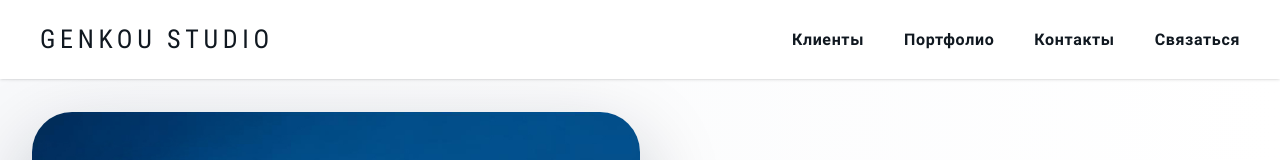
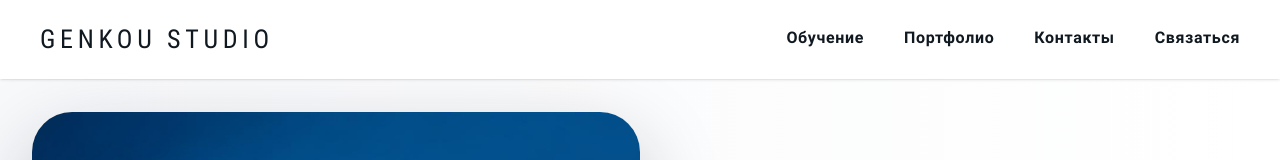
Before and after one commit to aiarsenov/genkou-studio-next, a Next.js app: page / in a window 1280 px wide. Shown: the top 160 px of the page. Built offline with nearby package versions, Linux system fonts and the light colour scheme.

Commit message:
Implement minimalist fixed header with animated underline

```diff
--- a/components/NavBar.tsx
+++ b/components/NavBar.tsx
@@ -3,19 +3,19 @@
 import Link from 'next/link';
 import { useState } from 'react';
 
-const navItems = [
-  { href: '#clients', label: 'Клиенты' },
+const links = [
+  { href: '#education', label: 'Обучение' },
   { href: '#portfolio', label: 'Портфолио' },
   { href: '#contacts', label: 'Контакты' },
   { href: '#contacts', label: 'Связаться' },
 ];
 
 export default function NavBar() {
-  const [isMenuOpen, setIsMenuOpen] = useState(false);
+  const [menuOpen, setMenuOpen] = useState(false);
 
   return (
     <header className="fixed top-0 left-0 w-full bg-white shadow-sm z-50">
-      <div className="max-w-7xl mx-auto flex items-center justify-between px-6 md:px-10 py-6">
+      <div className="flex justify-between items-center max-w-7xl mx-auto px-6 md:px-10 py-6">
         <Link
           href="/"
           className="text-[22px] md:text-[26px] font-heading tracking-[0.18em] uppercase text-[#101820]"
@@ -23,14 +23,14 @@ export default function NavBar() {
           GENKOU STUDIO
         </Link>
 
-        <nav className="hidden md:flex items-center gap-10 text-base font-semibold text-[#101820] tracking-[0.04em]">
-          {navItems.map((item) => (
+        <nav className="hidden md:flex gap-10 text-base font-semibold text-[#101820] tracking-[0.04em]">
+          {links.map((link) => (
             <Link
-              key={item.label}
-              href={item.href}
-              className="transition-colors hover:text-[#101820]/70"
+              key={link.href + link.label}
+              href={link.href}
+              className="relative pb-1 transition-colors hover:text-[#101820]/70 after:content-[''] after:absolute after:left-0 after:bottom-0 after:h-[2px] after:w-full after:bg-[#101820] after:scale-x-0 after:origin-left after:transition-transform after:duration-300 hover:after:scale-x-100"
             >
-              {item.label}
+              {link.label}
             </Link>
           ))}
         </nav>
@@ -39,26 +39,24 @@ export default function NavBar() {
           type="button"
           aria-label="Toggle menu"
           className="md:hidden text-3xl text-[#101820]"
-          onClick={() => setIsMenuOpen((prev) => !prev)}
+          onClick={() => setMenuOpen((open) => !open)}
         >
           ☰
         </button>
       </div>
 
-      {isMenuOpen && (
-        <div className="md:hidden border-t border-[#E5E5E5] bg-white shadow-sm">
-          <div className="flex flex-col items-center gap-4 py-4 text-lg font-semibold text-[#101820]">
-            {navItems.map((item) => (
-              <Link
-                key={item.label}
-                href={item.href}
-                className="transition-colors hover:text-[#101820]/70"
-                onClick={() => setIsMenuOpen(false)}
-              >
-                {item.label}
-              </Link>
-            ))}
-          </div>
+      {menuOpen && (
+        <div className="md:hidden flex flex-col items-center gap-4 bg-white border-t py-4 shadow-sm text-lg font-medium text-[#101820]">
+          {links.map((link) => (
+            <Link
+              key={link.href + link.label + '-mobile'}
+              href={link.href}
+              className="transition-colors hover:text-[#101820]/70"
+              onClick={() => setMenuOpen(false)}
+            >
+              {link.label}
+            </Link>
+          ))}
         </div>
       )}
     </header>
```
